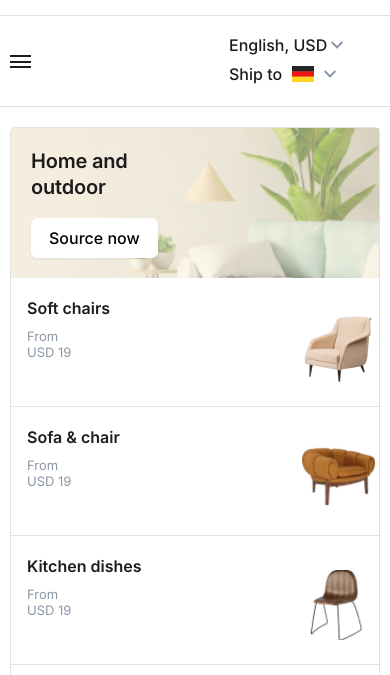
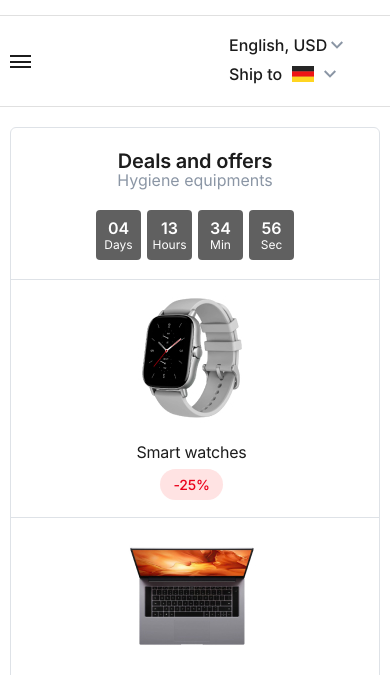
Before and after one commit to anastasiya1702/brand, a plain HTML site: page index.html in a window 390 px wide. Shown: the part 114-789 px from the top of the page. Drawn offline with nearby package versions, Linux system fonts and the light colour scheme.

Commit message:
added adaptive

```diff
--- a/css/style.css
+++ b/css/style.css
@@ -1141,6 +1141,42 @@ span {
   justify-content: center;
   align-items: center;
 }
+
+@media screen and (max-width: 1200px) {
+  .promo__wrapper {
+    flex-direction: column;
+  }
+
+  .promo__box {
+    max-width: 100%;
+    border-bottom: 1px solid var(--grey-300);
+    text-align: center;
+  }
+
+  .promo__clock,
+  .promo__list {
+    justify-content: center;
+  }
+
+  .promo__item {
+    width: 100%;
+  }
+
+  .promo__item:nth-child(1) {
+    border-left: none;
+  }
+}
+
+@media screen and (max-width: 988px) {
+  .promo__list {
+    flex-wrap: wrap;
+  }
+
+  .promo__item {
+    border-left: none;
+    border-bottom: 1px solid var(--grey-300);
+  }
+}
 /**********
 *** PROMO END ***
 **********/
@@ -1306,10 +1342,6 @@ span {
     grid-template-columns: repeat(2, 1fr);
     grid-template-rows: repeat(4, 1fr);
   }
-
-    .gadgets-block__item {
-      border-left: none;
-    }
 }
 
 @media screen and (max-width: 412px) {
--- a/index.html
+++ b/index.html
@@ -246,7 +246,7 @@
     <!-- TREND END -->
 
     <!-- PROMO START -->
-    <!-- <section class="promo">
+    <section class="promo">
       <div class="container">
         <div class="promo__wrapper">
           <div class="promo__box">
@@ -334,7 +334,7 @@
           </ul>
         </div>
       </div>
-    </section> -->
+    </section>
     <!-- PROMO END -->
 
     <!-- FURNITURE START -->
```
